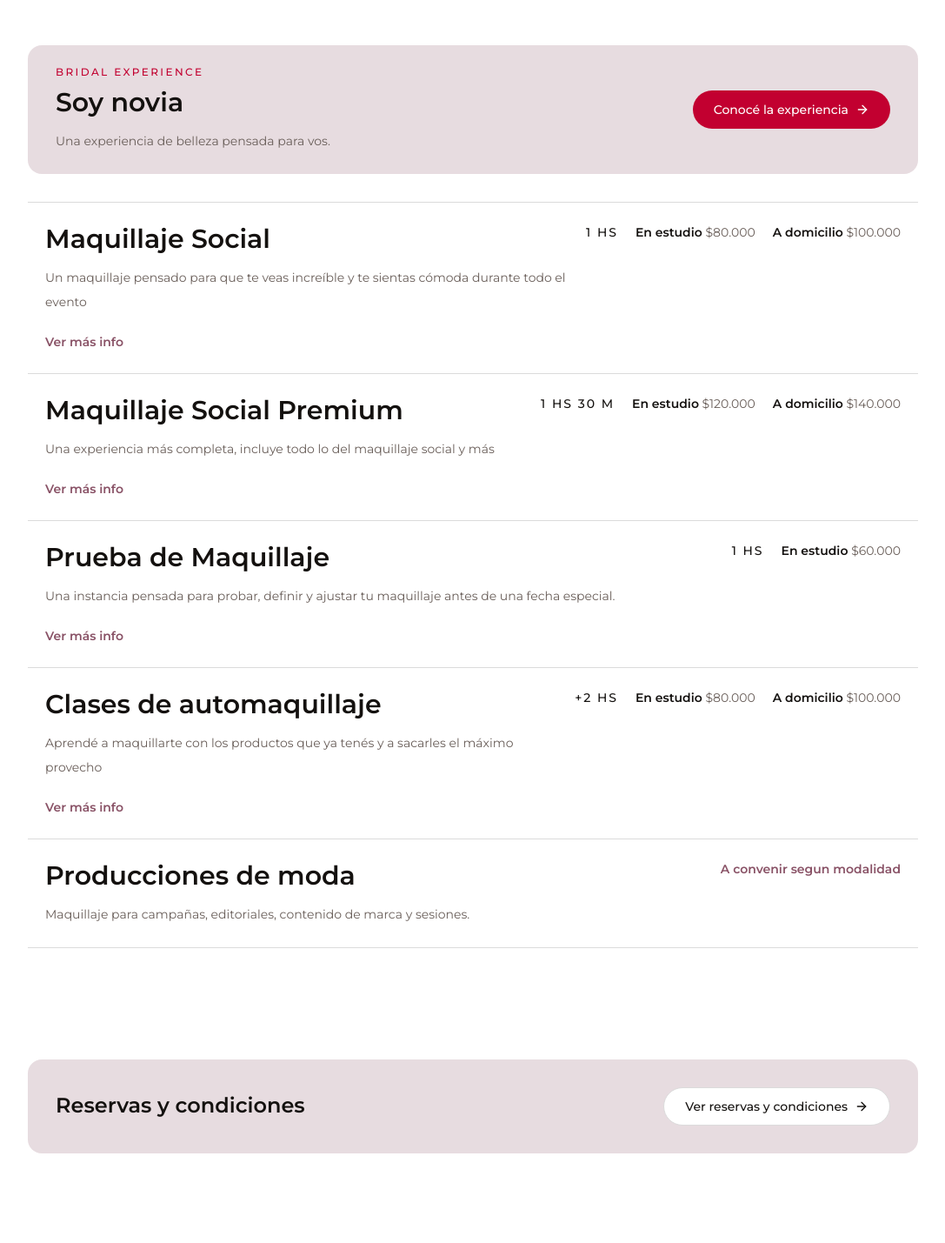
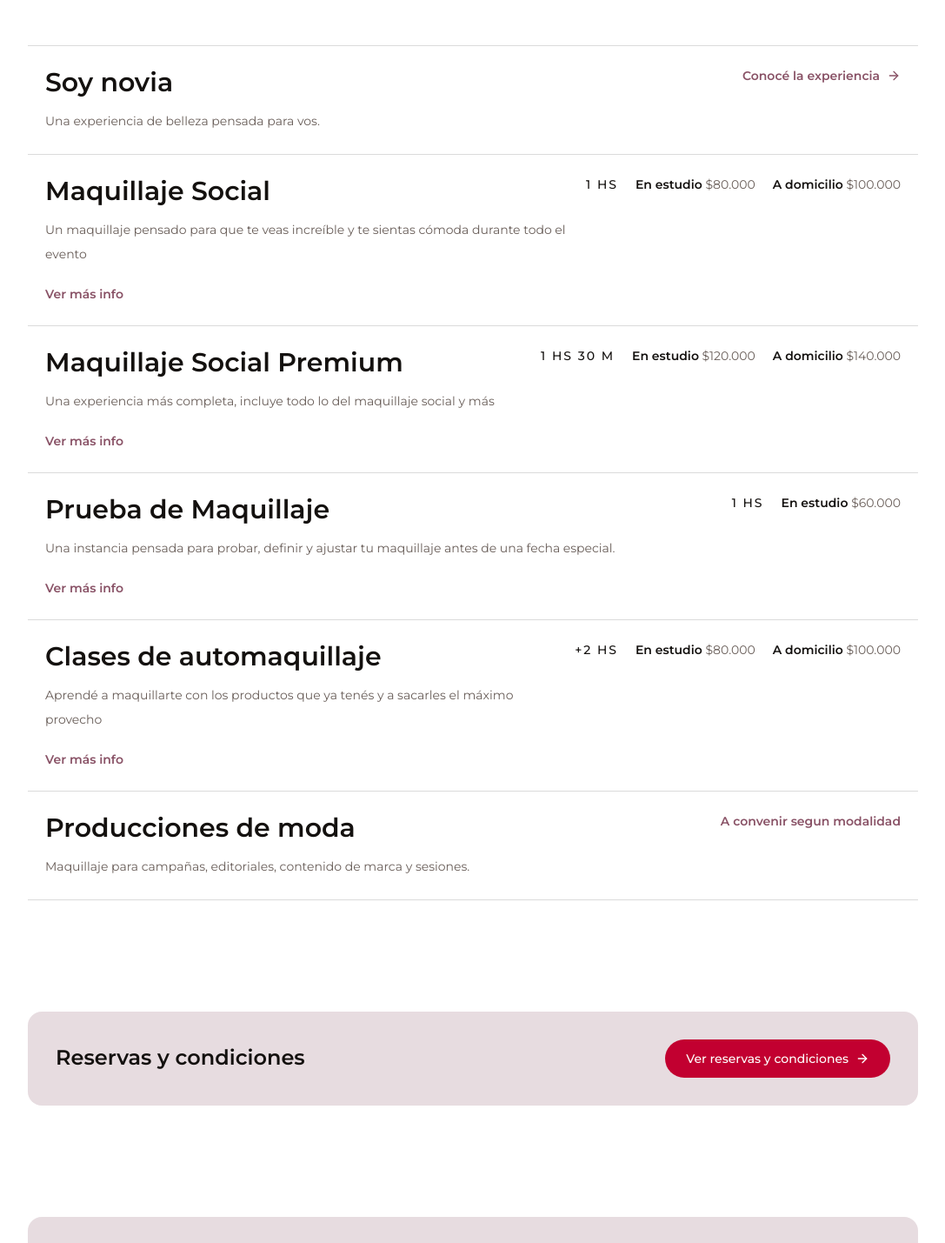
Before and after one commit to MagaliAbratte/mmakeup, a Next.js app: page / in a window 1280 px wide. Shown: the part 1464-2893 px from the top of the page at 87% size, without its empty margins (96-1183 px from the left). Built offline with nearby package versions, Linux system fonts and the light colour scheme.

Commit message:
ajustes ui

```diff
--- a/components/sections/behind-the-brushes-preview.tsx
+++ b/components/sections/behind-the-brushes-preview.tsx
@@ -12,7 +12,7 @@ export function BehindTheBrushesPreview() {
           <div>
             <h2 id="behind-the-brushes-preview-title" className="text-2xl font-semibold">{content.title}</h2>
           </div>
-            <Button asChild className="h-auto min-h-[44px] whitespace-normal rounded-full border border-border bg-white px-6 text-center text-foreground hover:bg-muted">
+            <Button asChild className="h-auto min-h-[44px] whitespace-normal rounded-full px-6 text-center">
               <Link href="/detras-de-las-brochas">
                 {content.previewLabel}
                 <ArrowRight className="ml-2 size-4 shrink-0" aria-hidden="true" />
--- a/components/sections/booking-preview.tsx
+++ b/components/sections/booking-preview.tsx
@@ -9,7 +9,7 @@ export function BookingPreview({ title }: { title: string }) {
       <div className="container">
         <div className="mx-auto grid max-w-5xl gap-5 rounded-2xl bg-bridal-rose/20 p-6 sm:grid-cols-[minmax(0,1fr)_auto] sm:items-center sm:p-8">
           <h2 id="booking-preview-title" className="text-2xl font-semibold">{title}</h2>
-            <Button asChild className="h-auto min-h-[44px] whitespace-normal rounded-full border border-border bg-white px-6 text-center text-foreground hover:bg-muted">
+            <Button asChild className="h-auto min-h-[44px] whitespace-normal rounded-full px-6 text-center">
               <Link href="/reservas">
                 Ver reservas y condiciones
                 <ArrowRight className="ml-2 size-4 shrink-0" aria-hidden="true" />
--- a/components/sections/bridal-proposals.tsx
+++ b/components/sections/bridal-proposals.tsx
@@ -12,6 +12,10 @@ function ProposalCard({ proposal }: {
       <h3 id={`${proposal.id}-title`} className="text-2xl font-semibold leading-tight sm:text-3xl">{proposal.title}</h3>
       {proposal.description && <p className="mt-4 text-sm leading-7 text-muted-foreground">{proposal.description}</p>}
       <dl className="my-6 space-y-2 border-y border-border py-5 text-sm text-muted-foreground">
+        <div>
+          <dt className="sr-only">Duración</dt>
+          <dd className="font-medium uppercase tracking-[0.14em] text-foreground">{proposal.duration}</dd>
+        </div>
         {proposal.studioPrice !== undefined && (
           <div className="flex flex-wrap items-baseline gap-x-2">
             <dt className="font-semibold text-foreground">En estudio</dt>
--- a/components/sections/services-section.tsx
+++ b/components/sections/services-section.tsx
@@ -1,7 +1,6 @@
 import type { LandingPageData } from "@/content/landing";
 import Link from "next/link";
 import { ArrowRight } from "lucide-react";
-import { Button } from "@/components/ui/button";
 
 type ServicesSectionProps = {
   services: LandingPageData["services"];
@@ -17,18 +16,18 @@ export function ServicesSection({ services }: ServicesSectionProps) {
           </h2>
         </div>
 
-        <div className="mx-auto mb-8 grid max-w-5xl gap-4 rounded-2xl bg-bridal-rose/20 px-6 py-4 sm:grid-cols-[minmax(0,1fr)_auto] sm:items-center sm:px-8 sm:py-6">
-          <div>
-            <p className="mb-2 text-xs font-medium uppercase tracking-[0.2em] text-primary">Bridal Experience</p>
-            <h3 className="text-3xl font-semibold">Soy novia</h3>
-            <p className="mt-3 text-sm leading-7 text-muted-foreground">Una experiencia de belleza pensada para vos.</p>
-          </div>
-          <Button asChild className="h-auto min-h-[44px] whitespace-normal rounded-full px-6 text-center">
-            <Link href="/novias">Conocé la experiencia<ArrowRight className="ml-2 size-4 shrink-0" aria-hidden="true" /></Link>
-          </Button>
-        </div>
-
         <div className="mx-auto max-w-5xl divide-y divide-border border-y border-border">
+          <article>
+            <Link href="/novias" className="group grid gap-5 py-6 transition-all duration-500 ease-out hover:bg-muted/35 sm:grid-cols-[minmax(0,1fr)_auto] sm:items-start sm:px-5 sm:hover:px-7">
+              <div className="transition-transform duration-500 ease-out group-hover:translate-x-1">
+                <h3 className="text-2xl font-semibold leading-tight text-foreground sm:text-3xl">Soy novia</h3>
+                <p className="mt-3 max-w-2xl text-sm leading-7 text-muted-foreground transition-colors duration-500 group-hover:text-foreground/72">Una experiencia de belleza pensada para vos.</p>
+              </div>
+              <span className="inline-flex items-center text-sm font-semibold text-bridal-rose transition-all duration-500 ease-out group-hover:translate-x-1 group-hover:text-foreground">
+                Conocé la experiencia<ArrowRight className="ml-2 size-4 shrink-0" aria-hidden="true" />
+              </span>
+            </Link>
+          </article>
           {services.map((service) => (
             <article
               key={service.title}
--- a/content/bridal.ts
+++ b/content/bridal.ts
@@ -3,6 +3,7 @@ import bridalImage from "@/public/assets/bridal.jpg";
 export type BridalProposal = {
   id: string;
   title: string;
+  duration: string;
   description?: string;
   studioPrice?: number;
   homePrice: number;
@@ -17,6 +18,7 @@ export const bridalServices: BridalProposal[] = [
   {
     id: "esencial",
     title: "Novia Esencial",
+    duration: "1 hs",
     description: "Un maquillaje pensado para reflejar tu estilo y acompañarte durante todo tu día.",
     studioPrice: 180000,
     homePrice: 200000,
@@ -33,6 +35,7 @@ export const bridalServices: BridalProposal[] = [
   {
     id: "signature",
     title: "Novia Signature",
+    duration: "1 hs 30 m",
     description: "Una experiencia más completa para disfrutar de cada detalle de tus preparativos.",
     homePrice: 250000,
     includes: "Incluye todo lo de Novia Esencial, más:",
@@ -53,6 +56,7 @@ export const bridalServices: BridalProposal[] = [
 export const bridalGroups: BridalProposal[] = [2, 4].map((guests) => ({
   id: `novia-${guests}-invitadas`,
   title: `Novia + ${guests} invitadas`,
+  duration: guests === 2 ? "3 hs 30 m" : "5 hs 30 m",
   homePrice: guests === 2 ? 380000 : 550000,
   benefits: [
     "Maquillaje Novia Esencial a domicilio.",
```
